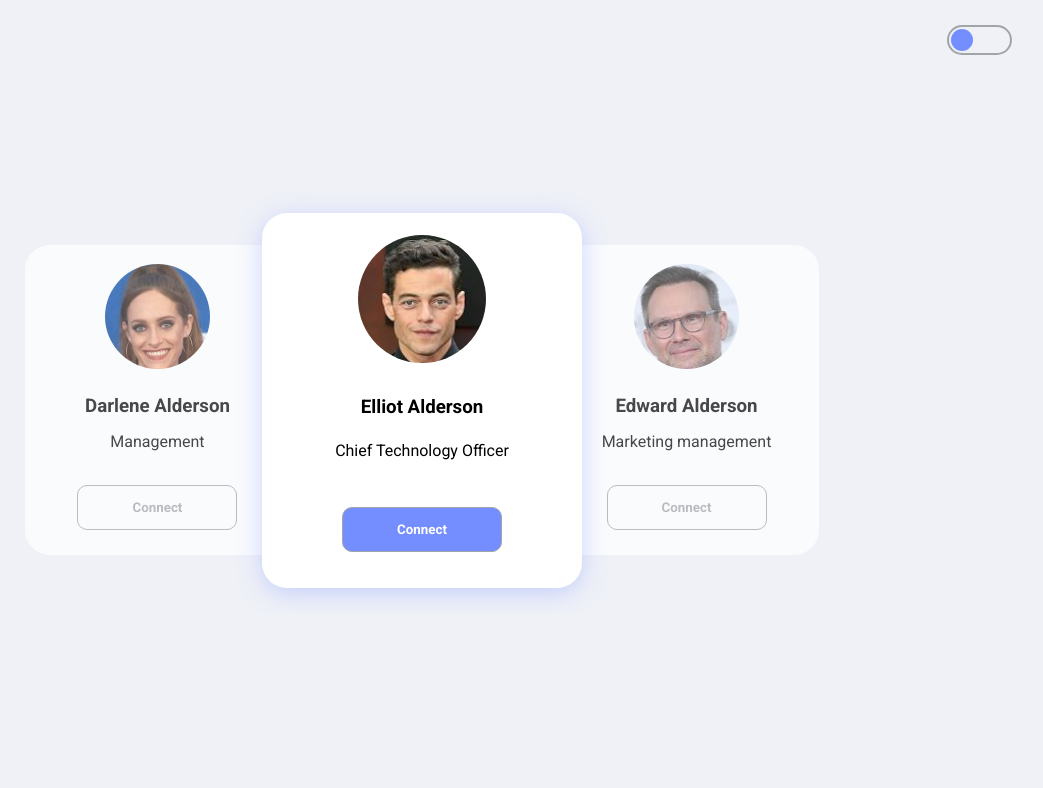
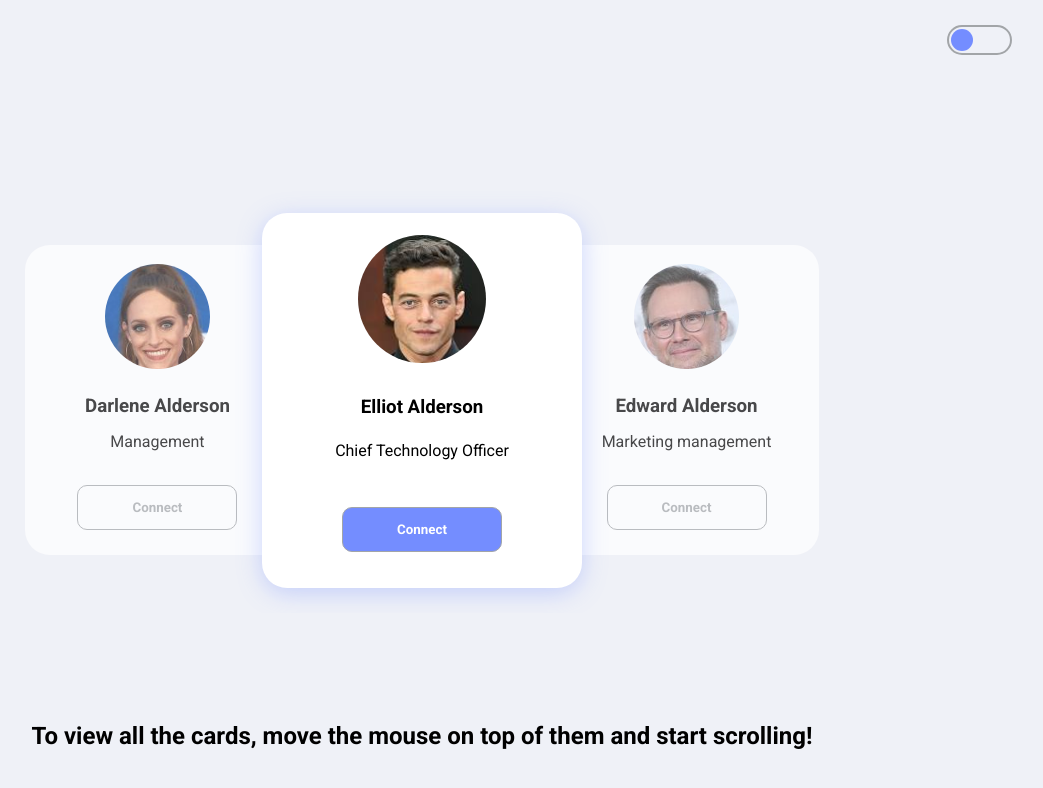
Before and after one commit to Fulminazzo/iCodeThis_UserCards, a plain HTML site: page index.html in a window 1280 px wide. Shown: the whole page, without its empty margins (218-1261 px from the left). Drawn offline with Linux system fonts and the light colour scheme.

Commit message:
Added website help.

```diff
--- a/index.html
+++ b/index.html
@@ -128,6 +128,8 @@
         </div>
     </div>
 
+    <h2 style="position:absolute;bottom: 50px;">To view all the cards, move the mouse on top of them and start scrolling!</h2>
+
     <div id="dark-theme-button" class="center">
         <div></div>
     </div>
```
